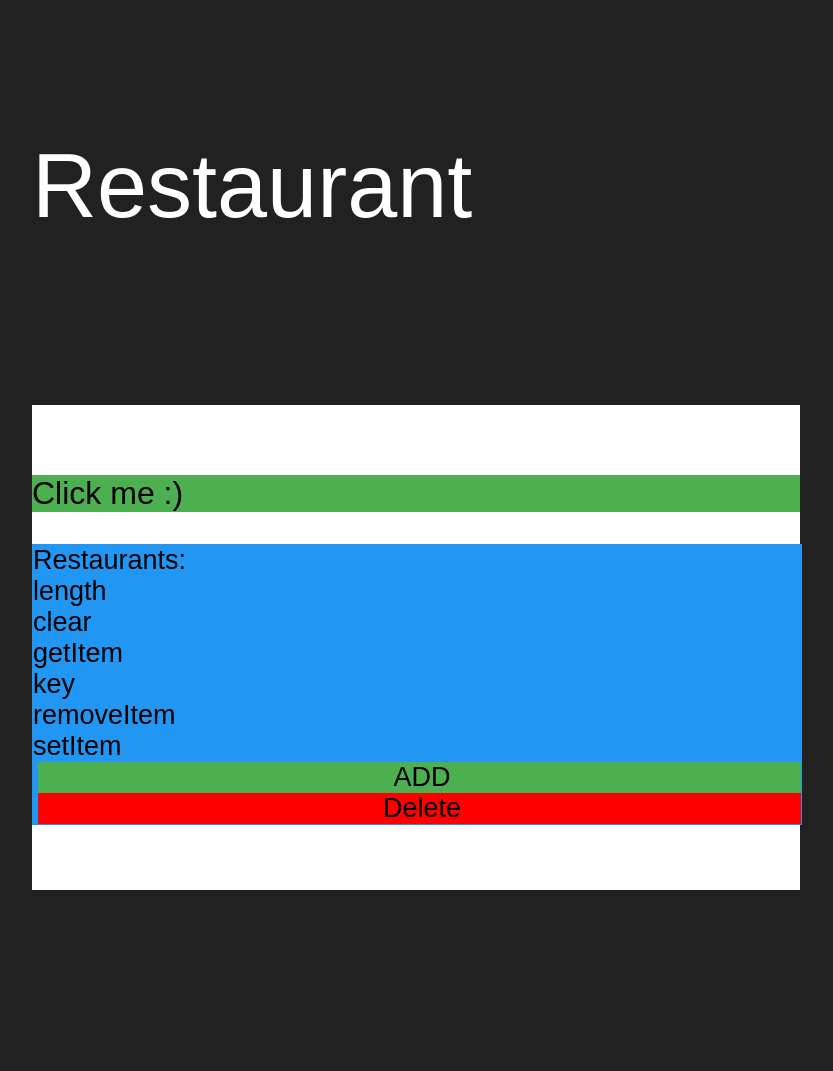
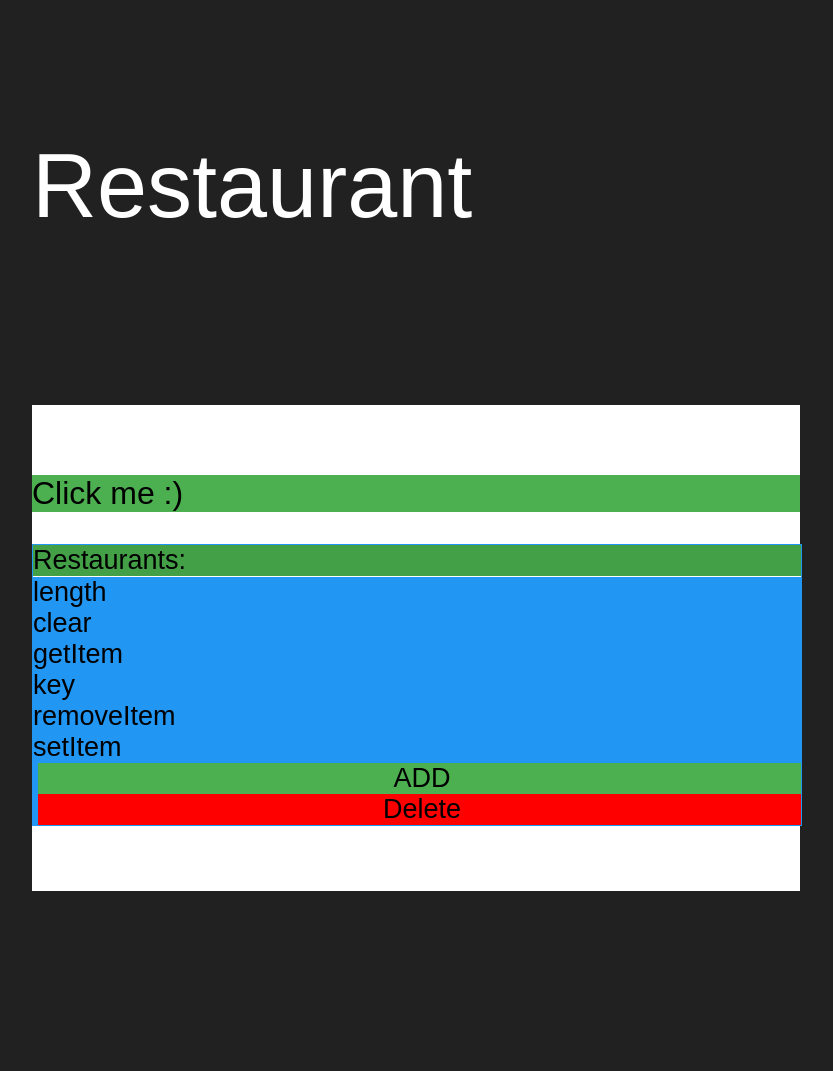
Before and after one commit to wenyuzhao/wenyuzhao.github.io, a Jekyll site: the page built from restaurant.html, in a window 1280 px wide. Shown: the whole page, without its empty margins (224-1057 px from the left). Built offline with Jekyll 4.4.1, drawn with Linux system fonts in a browser that asks for light colours; Markdown is read by kramdown in place of the engine named in the settings.

Commit message:
Update restaurant.html

```diff
--- a/restaurant.html
+++ b/restaurant.html
@@ -39,7 +39,7 @@ layout: default
         color: black;
     }
 
-    #EditPanel:first-child {
+    .rsts {
         border-bottom: 1px solid white;
         background: #43A047;
     }
@@ -61,7 +61,7 @@ layout: default
 <div id="currentRestaurant" onclick="setData(this)">Click me :)</div>
 
 <div id="EditPanel">
-    <div class="item">Restaurants:</div>
+    <div class="item rsts">Restaurants:</div>
     <div class='item addBtn' onclick='setRestaurant()'>ADD</div>
     <div class="item clearBtn" onclick="clearItem()">Delete</div>
 </div>
@@ -108,7 +108,7 @@ layout: default
     }
 
     function setPanel(dom) {
-        dom.innerHTML = "<div class='item' onclick='showDataPanel(this)'>Restaurants:</div>";
+        dom.innerHTML = "<div class='item rsts'>Restaurants:</div>";
 
         for(var i in window.localStorage) {
             appendItem(dom, i);
@@ -117,11 +117,11 @@ layout: default
         dom.innerHTML += "<div class='item addBtn' onclick='setRestaurant()'>ADD</div>";
         dom.innerHTML += "<div class='item clearBtn' onclick='clearItem()'>Delete</div>";
     }
-
+/*
     function showDataPanel(e) {
         setPanel(e.parentNode);
     }
-
+*/
     window.onload = function() {
         setPanel(document.querySelectorAll('div#EditPanel')[0]);
     };
```
